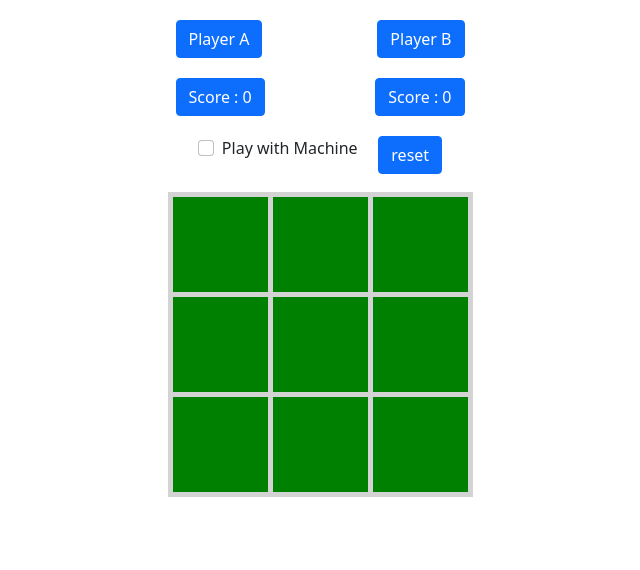
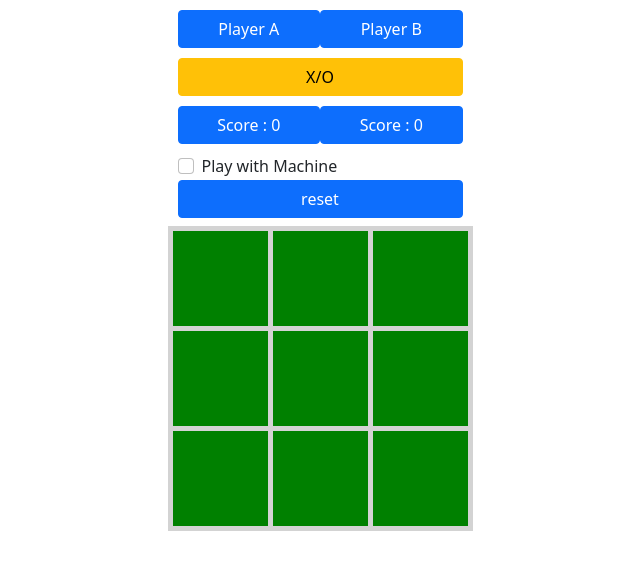
Before and after one commit to NguyenTanPhucK11/tictactoe, a plain HTML site: page index.html in a window 1280 px wide. Shown: the whole page, without its empty margins (320-960 px from the left). Drawn offline with nearby package versions, Linux system fonts and the light colour scheme.

Commit message:
FIX : reset when end match

```diff
--- a/app.js
+++ b/app.js
@@ -3,6 +3,7 @@ const thead = document.createElement("thead");
 const tbody = document.createElement("tbody");
 const elemPlayerA = document.getElementById("playerA");
 const elemPlayerB = document.getElementById("playerB");
+const elemResult = document.getElementById("result");
 let isPlayerA = true;
 let scoreA = 0;
 let scoreB = 0;
@@ -35,6 +36,7 @@ let init = () => {
 init();
 
 let marks = (id) => {
+  if (isWin) Restart();
   const elemId = document.getElementById(id);
   if (elemId.textContent != "") return;
 
@@ -42,15 +44,15 @@ let marks = (id) => {
 
   if (isPlayerA) {
     elemId.innerHTML = "X";
-    elemPlayerA.setAttribute("class", "row btn btn-primary");
-    elemPlayerB.setAttribute("class", "row btn btn-danger");
+    elemPlayerA.setAttribute("class", "col btn btn-primary");
+    elemPlayerB.setAttribute("class", "col btn btn-danger");
     playerA.push(mark);
     markRemain.splice(markRemain.indexOf(parseInt(id)), 1);
     isPlayMachine = !elemSwitch.checked;
   } else {
     elemId.innerHTML = "O";
-    elemPlayerA.setAttribute("class", "row btn btn-danger");
-    elemPlayerB.setAttribute("class", "row btn btn-primary");
+    elemPlayerA.setAttribute("class", "col btn btn-danger");
+    elemPlayerB.setAttribute("class", "col btn btn-primary");
     playerB.push(mark);
     markRemain.splice(markRemain.indexOf(parseInt(id)), 1);
   }
@@ -64,7 +66,7 @@ let marks = (id) => {
   if (!isPlayMachine && markRemain.length > 0 && !isWin) playWithMachine();
 };
 
-let checkMarks = (player) => {
+let checkMarks = async (player) => {
   for (let i = 0; i < player.length - 2; i++) {
     for (let j = i + 1; j < player.length - 1; j++) {
       for (let k = j + 1; k < player.length; k++) {
@@ -77,10 +79,13 @@ let checkMarks = (player) => {
       }
     }
   }
-  if (!isWin && playerA.length + playerB.length == 9) alert("DRAW");
+  if (!isWin && playerA.length + playerB.length == 9) {
+    await alert("DRAW");
+    await setTimeout(() => Restart(), 2000);
+  }
 };
 
-let playerWin = (a, b, c) => {
+let playerWin = async (a, b, c) => {
   isWin = true;
   document.getElementById(a).style.color = "red";
   document.getElementById(b).style.color = "red";
@@ -89,14 +94,16 @@ let playerWin = (a, b, c) => {
     scoreA++;
     document.getElementById("scoreA").innerHTML = "Score : " + scoreA;
     if (!isDouble) {
-      alert("A win!");
+      elemResult.innerHTML = "A win";
+      await alert("A win");
+      await setTimeout(() => Restart(), 2000);
       isDouble = true;
     }
   } else if (!isPlayerA) {
     scoreB++;
     document.getElementById("scoreB").innerHTML = "Score : " + scoreB;
     if (!isDouble) {
-      alert("B win!");
+      elemResult.innerHTML = "B win";
       isDouble = true;
     }
   }
--- a/index.html
+++ b/index.html
@@ -15,16 +15,19 @@
   </head>
   <body>
     <div id="tictactoe">
-      <div class="col player">
-        <button id="playerA" class="row btn btn-primary">Player A</button>
-        <button id="playerB" class="row btn btn-primary">Player B</button>
+      <div class="row player">
+        <button id="playerA" class="col btn btn-primary">Player A</button>
+        <button id="playerB" class="col btn btn-primary">Player B</button>
       </div>
-      <div class="col score">
-        <button id="scoreA" class="row btn btn-primary">Score : 0</button>
-        <button id="scoreB" class="row btn btn-primary">Score : 0</button>
+      <div class="row result">
+        <button id="result" class="col btn btn-warning">X/O</button>
       </div>
-      <div class="reset">
-        <div class="form-check">
+      <div class="row score">
+        <button id="scoreA" class="col btn btn-primary">Score : 0</button>
+        <button id="scoreB" class="col btn btn-primary">Score : 0</button>
+      </div>
+      <div class="row reset">
+        <div class="col form-check">
           <input
             class="form-check-input"
             type="checkbox"
--- a/style.css
+++ b/style.css
@@ -18,17 +18,23 @@ body {
 }
 
 .player {
-  margin: 20px;
-  display: flex;
-  justify-content: space-between;
-}
-.score {
-  margin: 20px;
-  display: flex;
-  justify-content: space-between;
-}
-.reset {
-  margin: 20px;
+  margin: 10px;
   display: flex;
   justify-content: space-around;
 }
+.score {
+  margin: 10px;
+  display: flex;
+  justify-content: space-around;
+}
+.reset {
+  margin: 10px;
+  display: flex;
+  justify-content: space-around;
+}
+
+.result {
+  margin: 10px;
+  display: flex;
+  justify-content: space-around;
+}
```
